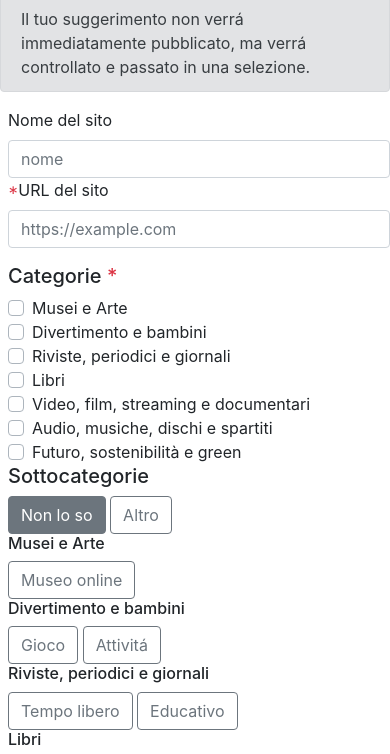
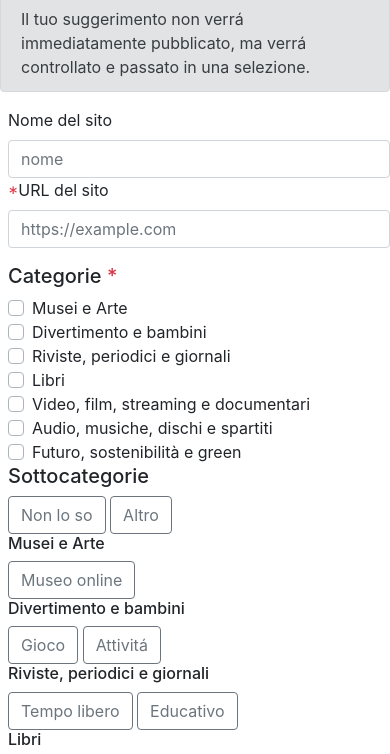
Before and after one commit to TempoBenSpesoOnline/page, a website: page new/index.html in a window 390 px wide. In both pictures the pointer is over the label "Non lo so". Shown: the part 62-816 px from the top of the page. Drawn offline with nearby package versions, Linux system fonts and the light colour scheme.

Commit message:
Fix form hovering on mobile

```diff
--- a/no-big-title.css
+++ b/no-big-title.css
@@ -11,6 +11,14 @@
   .display-4 {
     font-size: 1.5rem;
   }
+  .btn-outline-secondary:hover {
+    background-color: transparent;
+    color: #6c757d;
+  }
+}
+
+.btn-outline-secondary:focus, .btn-outline-secondary.focus {
+  box-shadow: none;
 }
 
 .r::before{
```
